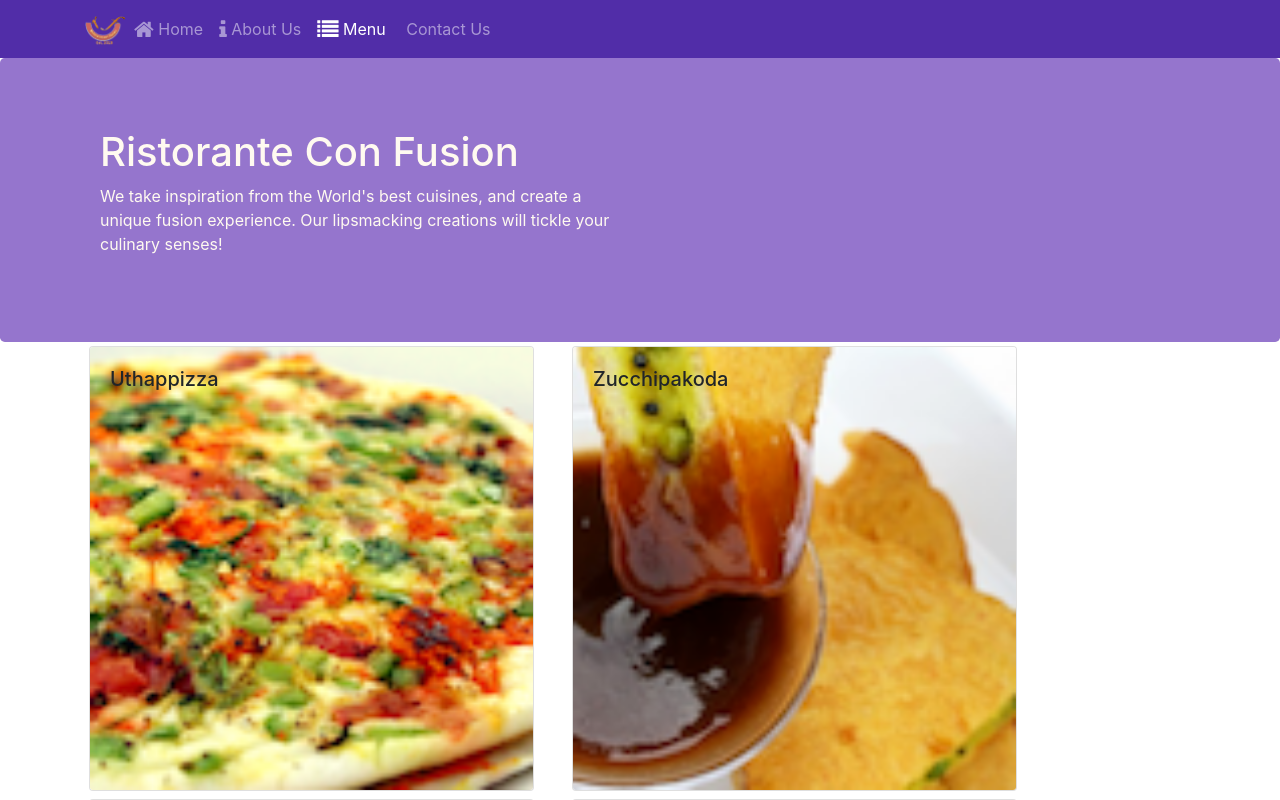
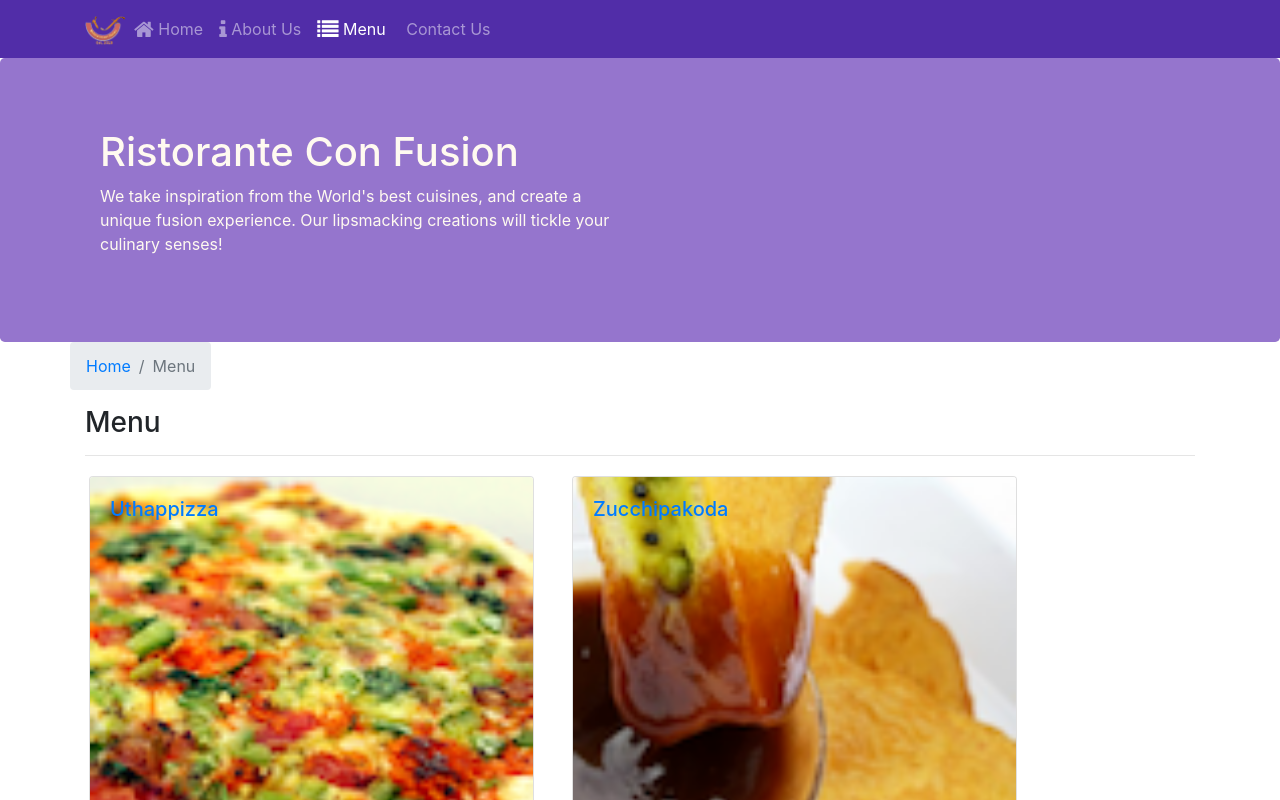
Before and after one commit to Murderdoll/Restorante_X, a React (Create React App) app: page /menu in a window 1280 px wide. Shown: the top 800 px of the page. Built offline with nearby package versions, Linux system fonts and the light colour scheme.

Commit message:
Single Page Application Part ll

```diff
--- a/src/components/ContactComponent.js
+++ b/src/components/ContactComponent.js
@@ -1,8 +1,21 @@
 import React from 'react';
+import { Breadcrumb, BreadcrumbItem } from 'reactstrap';
+import { Link } from 'react-router-dom';
+
 
 function Contact(props) {
     return(
         <div className="container">
+            <div className="row">
+                <Breadcrumb>
+                    <BreadcrumbItem><Link to='/home'>Home</Link></BreadcrumbItem>
+                    <BreadcrumbItem active>Contact Us</BreadcrumbItem>
+                </Breadcrumb>
+                <div className="col-12">
+                    <h3>Contact Us</h3>
+                    <hr />
+                </div>
+            </div>
             <div className="row row-content">
                 <div className="col-12">
                 <h3>Location Information</h3>
--- a/src/components/DishdetailComponent.js
+++ b/src/components/DishdetailComponent.js
@@ -1,5 +1,6 @@
 import React from 'react';
-import { Card, CardImg, CardImgOverlay, CardText, CardBody, CardTitle } from 'reactstrap';
+import { Card, CardImg, CardImgOverlay, CardText, CardBody, CardTitle, Breadcrumb, BreadcrumbItem } from 'reactstrap';
+import { Link } from 'react-router-dom';
 //My
 
 
@@ -24,10 +25,10 @@
 		}
 	}
 
-	function RenderComments({dish}) {
+	function RenderComments({comments}) {
 
-		if(dish != null && dish.comments != null) {
-			const com = dish.comments.map((Actdish) =>{
+		if(comments != null) {
+			const com = comments.map((Actdish) =>{
 			return(
 		            <ul className="list-unstyled">
 		              	<li className="list-item">{Actdish.comment}</li>
@@ -54,8 +55,19 @@
     return (
     	<div className="container">
 	    	<div className="row">
+				<Breadcrumb>
+					<BreadcrumbItem><Link to='/home'>Home</Link></BreadcrumbItem>
+					<BreadcrumbItem><Link to='/menu'>Menu</Link></BreadcrumbItem>
+					<BreadcrumbItem active>{props.dish.name}</BreadcrumbItem>
+				</Breadcrumb>
+				<div className="col-12">
+					<h3>{props.dish.name}</h3>
+					<hr />
+				</div>
+			</div>
+	    	<div className="row">
 	      		<RenderDish dish={props.dish} />
-	      		<RenderComments dish={props.dish} />
+	      		<RenderComments comments={props.comments} />
 	      	</div>
 	    </div>
     );
--- a/src/components/MainComponent.js
+++ b/src/components/MainComponent.js
@@ -35,13 +35,21 @@
       );
     }
 
+    const DishWithId = ({match}) => {
+      return(
+        <DishDetail dish={this.state.dishes.filter((dish) => dish.id === parseInt(match.params.dishId,10))[0]}
+        comments={this.state.comments.filter((comment) => comment.dishId === parseInt(match.params.dishId,10))} />
+      );
+    }
+
     return (
       <div>
         <Header />
         <Switch>
           <Route path="/home" component={HomePage} />
           <Route exact path="/menu" component={() => <Menu dishes={this.state.dishes} />} />
-          <Route exact path="/contactus" component={Contact} />
+          <Route path="/menu/:dishId" component={DishWithId}/>
+          <Route exact path="/contactus" component={Contact}/>
           <Redirect to="/home" />
         </Switch>
         <Footer />
--- a/src/components/MenuComponent.js
+++ b/src/components/MenuComponent.js
@@ -1,13 +1,16 @@
 import React from 'react';
-import { Card, CardImg, CardImgOverlay, CardText, CardBody, CardTitle } from 'reactstrap';
+import { Card, CardImg, CardImgOverlay, CardText, CardBody, CardTitle, Breadcrumb, BreadcrumbItem } from 'reactstrap';
+import { Link } from 'react-router-dom';
 //My
 	function RenderMenuItem({dish, onClick }) {
 		return (
-			<Card onClick={() => onClick(dish.id)}>
+			<Card>
+				<Link to = {`/menu/${dish.id}`} >
 				<CardImg width="100%" src={dish.image} alt={dish.name} />
 				<CardImgOverlay>
 					<CardTitle>{dish.name}</CardTitle>
 				</CardImgOverlay>
+				</Link>
 			</Card>
 		);
 	}
@@ -16,13 +19,23 @@
 		const menu = props.dishes.map((dish) =>{
 			return (
 				<div key={dish.id} className="col-12 col-md-5 m-1">
-					<RenderMenuItem dish={dish} onClick={props.onClick} />
+					<RenderMenuItem dish={dish}/>
 				</div>
 			);
 		});
 
 		return (
 			<div className="container">
+				<div className="row">
+					<Breadcrumb>
+						<BreadcrumbItem><Link to='/home'>Home</Link></BreadcrumbItem>
+						<BreadcrumbItem active>Menu</BreadcrumbItem>
+					</Breadcrumb>
+					<div className="col-12">
+						<h3>Menu</h3>
+						<hr />
+					</div>
+				</div>
 				<div className="row">
 						{menu}
 				</div>
```
